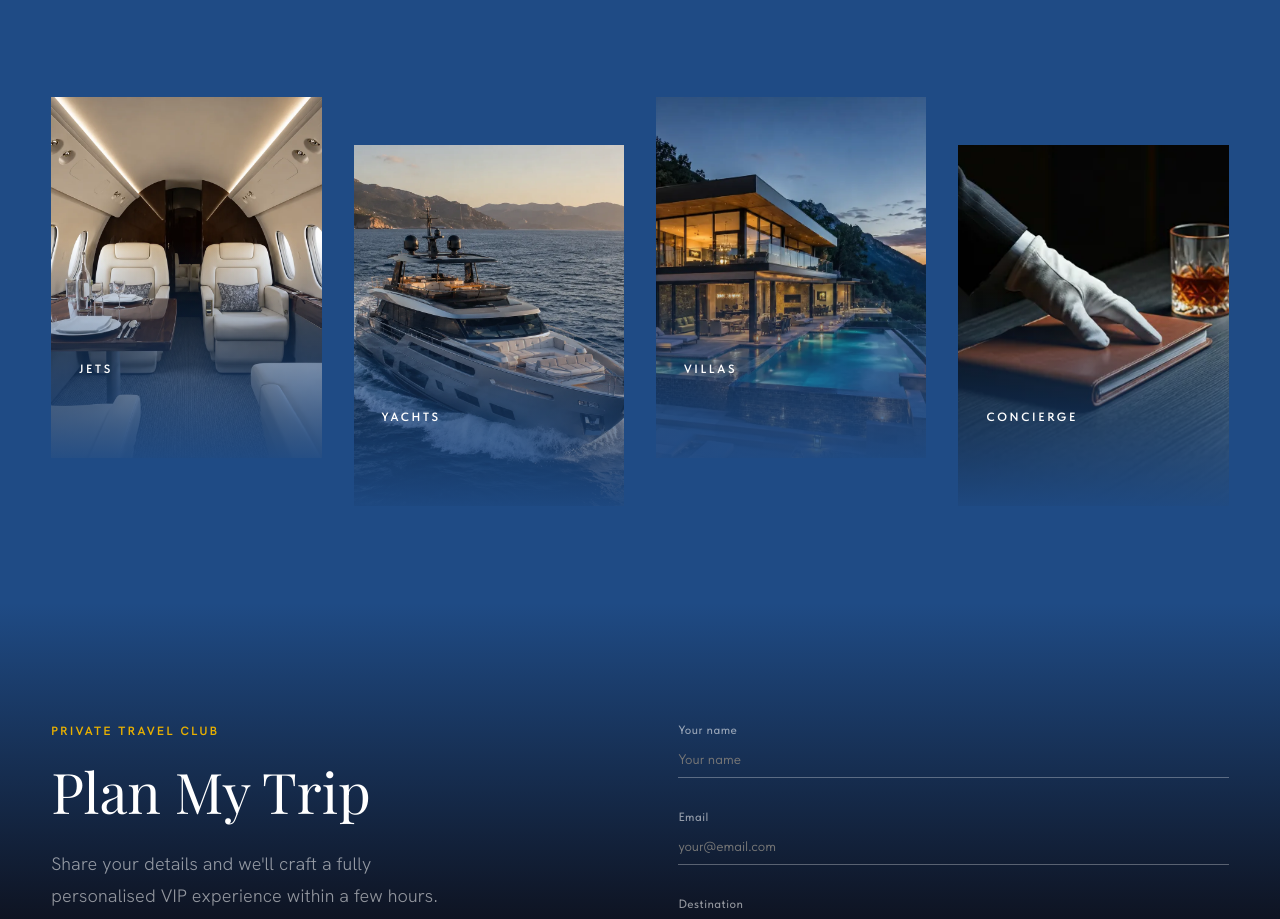
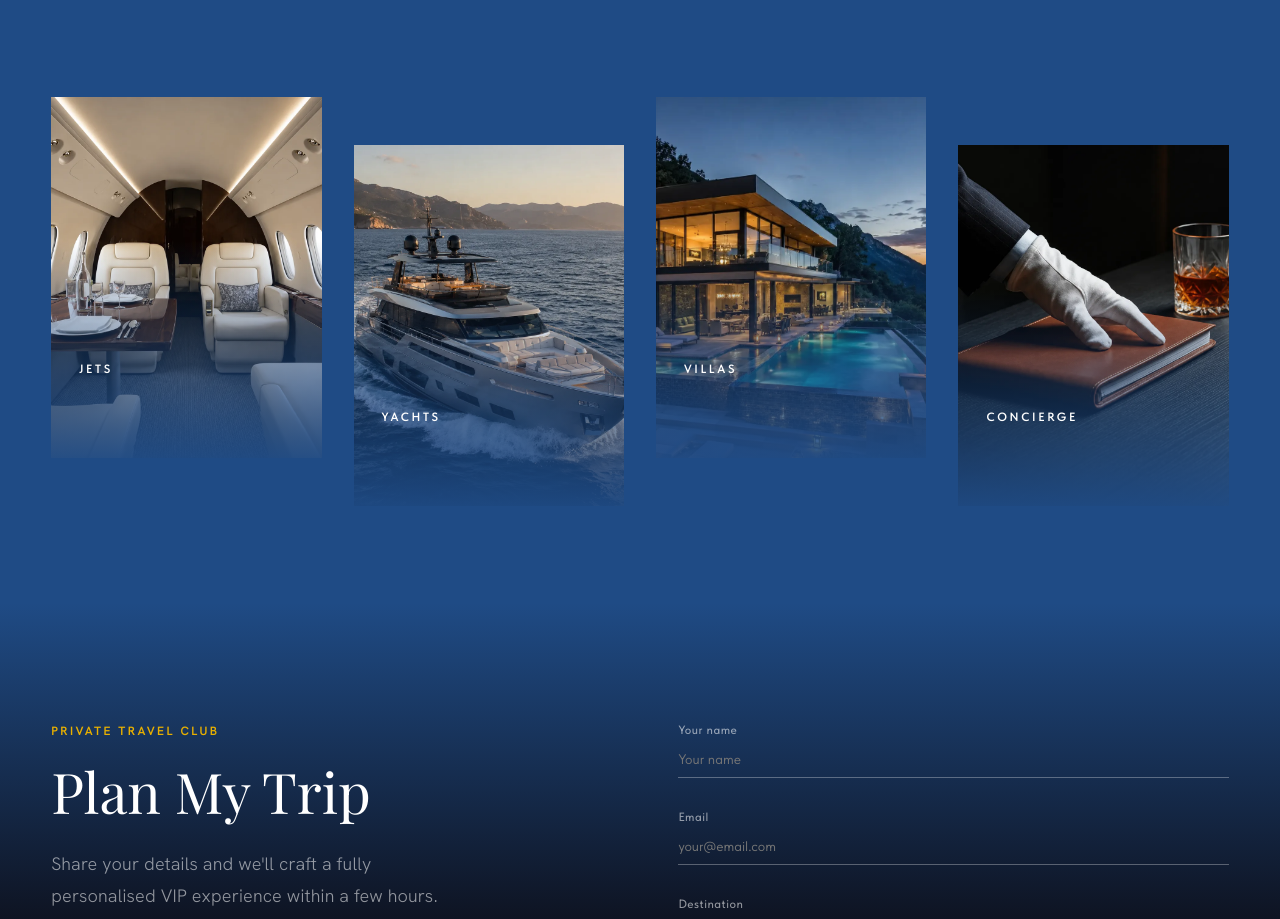
Before and after one commit to deminvv1/Private-Travel-Club, a Next.js app: page /en in a window 1280 px wide. Shown: the part 800-1719 px from the top of the page. Built offline with nearby package versions, Linux system fonts and the light colour scheme.

Commit message:
fix concierge

```diff
--- a/components/ServiceCardsSection.tsx
+++ b/components/ServiceCardsSection.tsx
@@ -38,7 +38,7 @@ const CARDS = [
   },
   {
     key: 'concierge',
-    image: '/images/concierge.webp',
+    image: '/images/concierge-new.webp',
     href: '/concierge',
     offset: true,
     desc: {
```
Also changed, not shown: public/images/concierge-new.webp (added).
